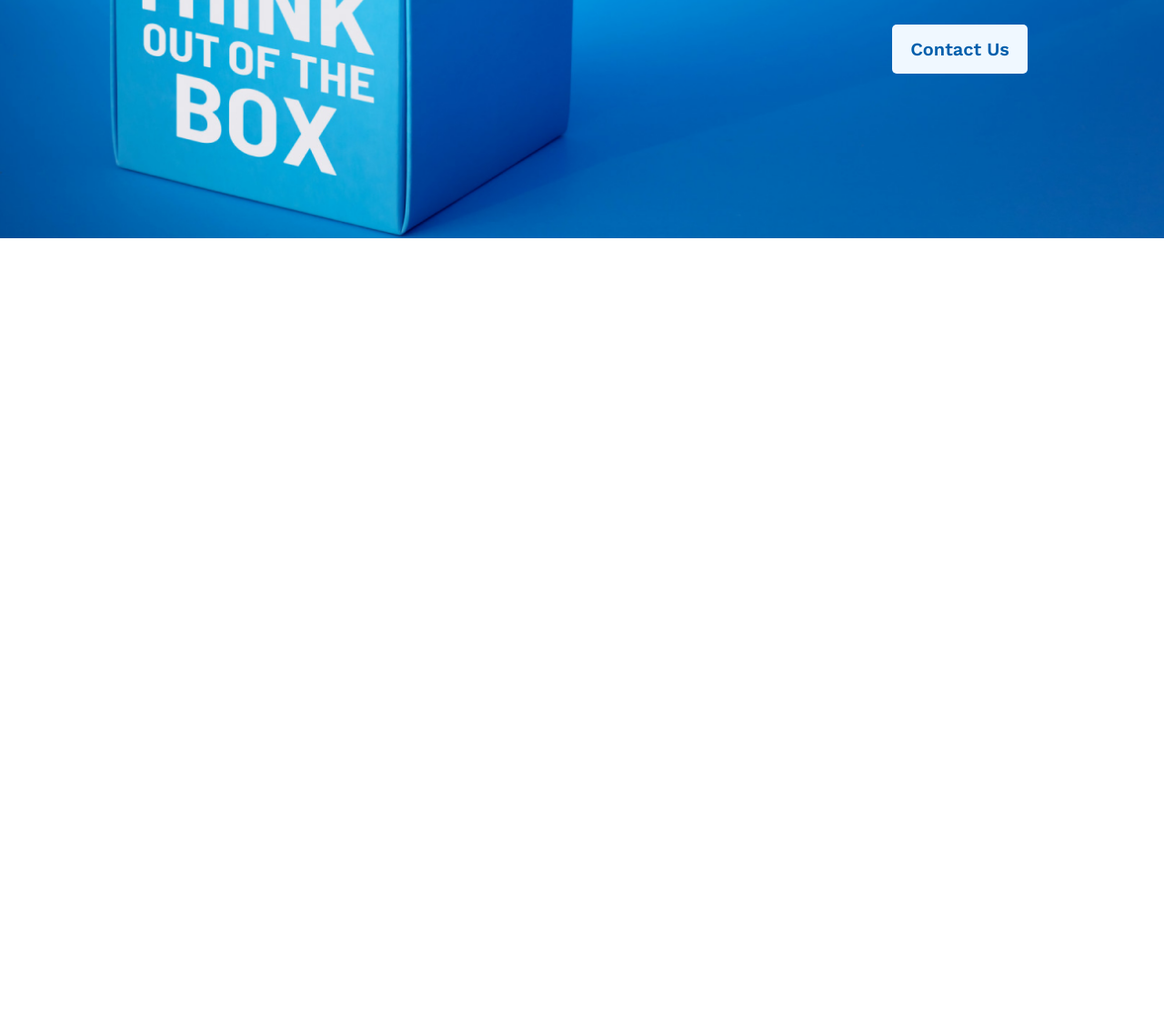
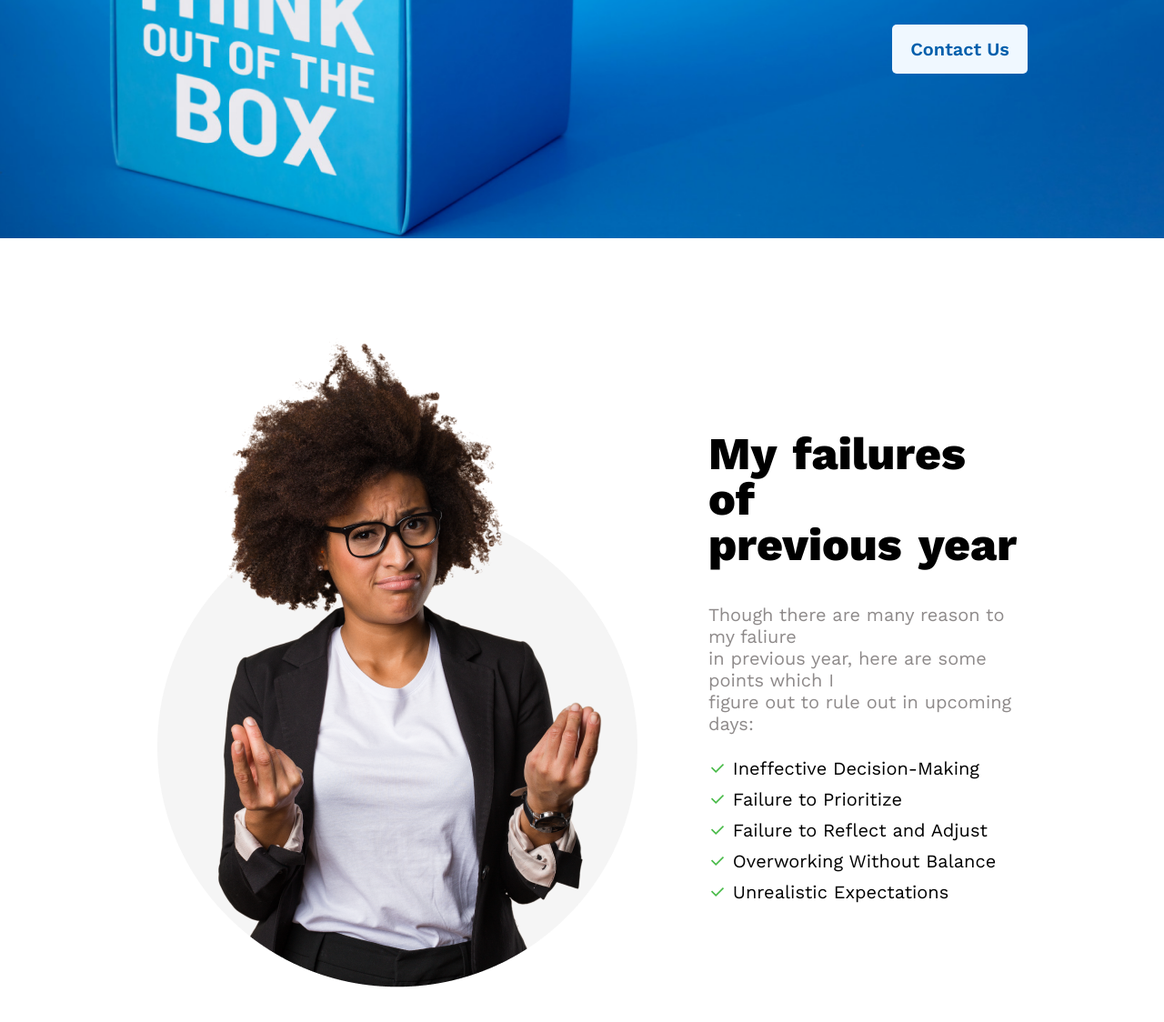
Before and after one commit to wahidalam91/new-year-new-one, a plain HTML site: page index.html in a window 1280 px wide. Shown: the part 538-1662 px from the top of the page at 91% size. Before the commit the page ends 800 px from the top, so only its background shows below. Drawn offline with nearby package versions, Linux system fonts and the light colour scheme.

Commit message:
remix icon added in this project and previous section completed

```diff
--- a/index.html
+++ b/index.html
@@ -10,6 +10,9 @@
     <link rel="preconnect" href="https://fonts.googleapis.com">
     <link rel="preconnect" href="https://fonts.gstatic.com" crossorigin>
     <link href="https://fonts.googleapis.com/css2?family=Open+Sans:ital,wght@0,300..800;1,300..800&family=Work+Sans:ital,wght@0,100..900;1,100..900&display=swap" rel="stylesheet">
+
+    <!-- Remix Icon CDN-->
+    <link href="https://cdn.jsdelivr.net/npm/remixicon@4.5.0/fonts/remixicon.css" rel="stylesheet"/>
 
 </head>
 <body>
@@ -26,6 +29,25 @@
          </div>
     </header>
     <main>
+        <!-- Previous Year Section -->
+        <section id="previous-year">
+            <div id="section-img">
+                <img src="./images/person.png" alt="person">
+            </div>
+            <div id="section-text">
+                <h2 class="section-title">My failures of <br> previous year</h2>
+                <p class="section-description">Though there are many reason to my faliure <br> in previous year, here are some points which I <br> figure out to rule out in upcoming days: </p>
+                <ul>
+                    <li><i class="ri-check-line"></i> Ineffective Decision-Making</li>
+                    <li><i class="ri-check-line"></i> Failure to Prioritize</li>
+                    <li><i class="ri-check-line"></i> Failure to Reflect and Adjust</li>
+                    <li><i class="ri-check-line"></i> Overworking Without Balance</li>
+                    <li><i class="ri-check-line"></i> Unrealistic Expectations</li>
+                </ul>
+            </div>
+        </section>
+
+        <!-- My Plans Section -->
 
     </main>
     <footer>
--- a/style.css
+++ b/style.css
@@ -59,3 +59,46 @@ header{
     line-height: 30px;
     margin-bottom: 30px;
 }
+
+/* Main Related Styles */
+main{
+    padding: 100px 150px;
+}
+
+/* Previous Year Section Styles */
+
+#previous-year{
+    display: flex;
+    align-items: center;
+    gap: 60px;
+}
+
+
+.section-title{
+    font-size: 50px;
+    line-height: 50px;
+    font-weight: 800;
+    word-spacing: 5px;
+    padding: 20px 0px;
+}
+
+.section-description{
+    font-size: 20px;
+    font-weight: 600px;
+    color: rgb(142, 138, 138);
+    padding: 20px 0px;
+}
+
+#section-text ul{
+    list-style: none;
+}
+
+#section-text ul>li{
+    font-size: 20px;
+    padding: 5px 0px;
+}
+
+#section-text ul>li>i{
+    color: rgb(71, 186, 71);
+    font-size: 20px;
+}
```
